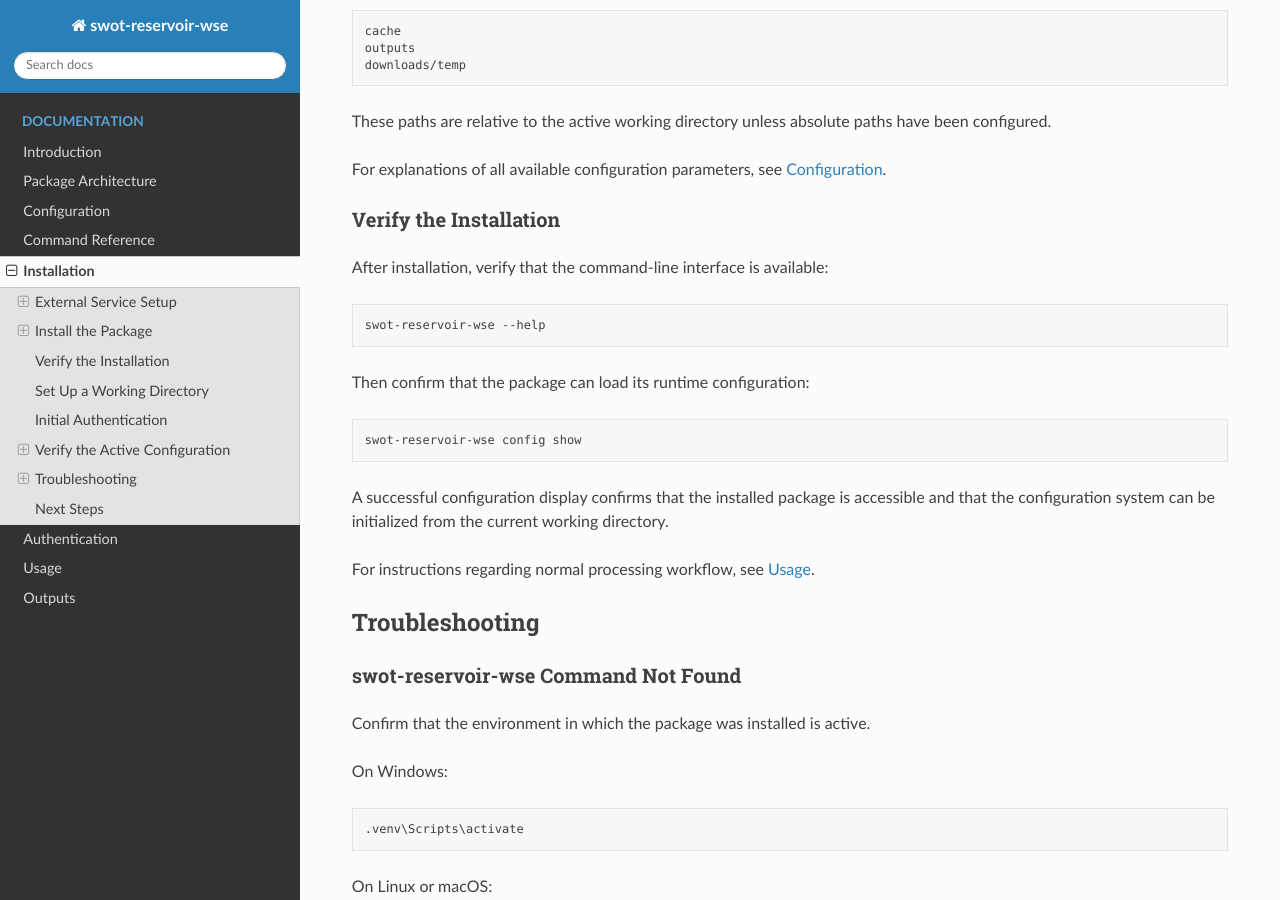
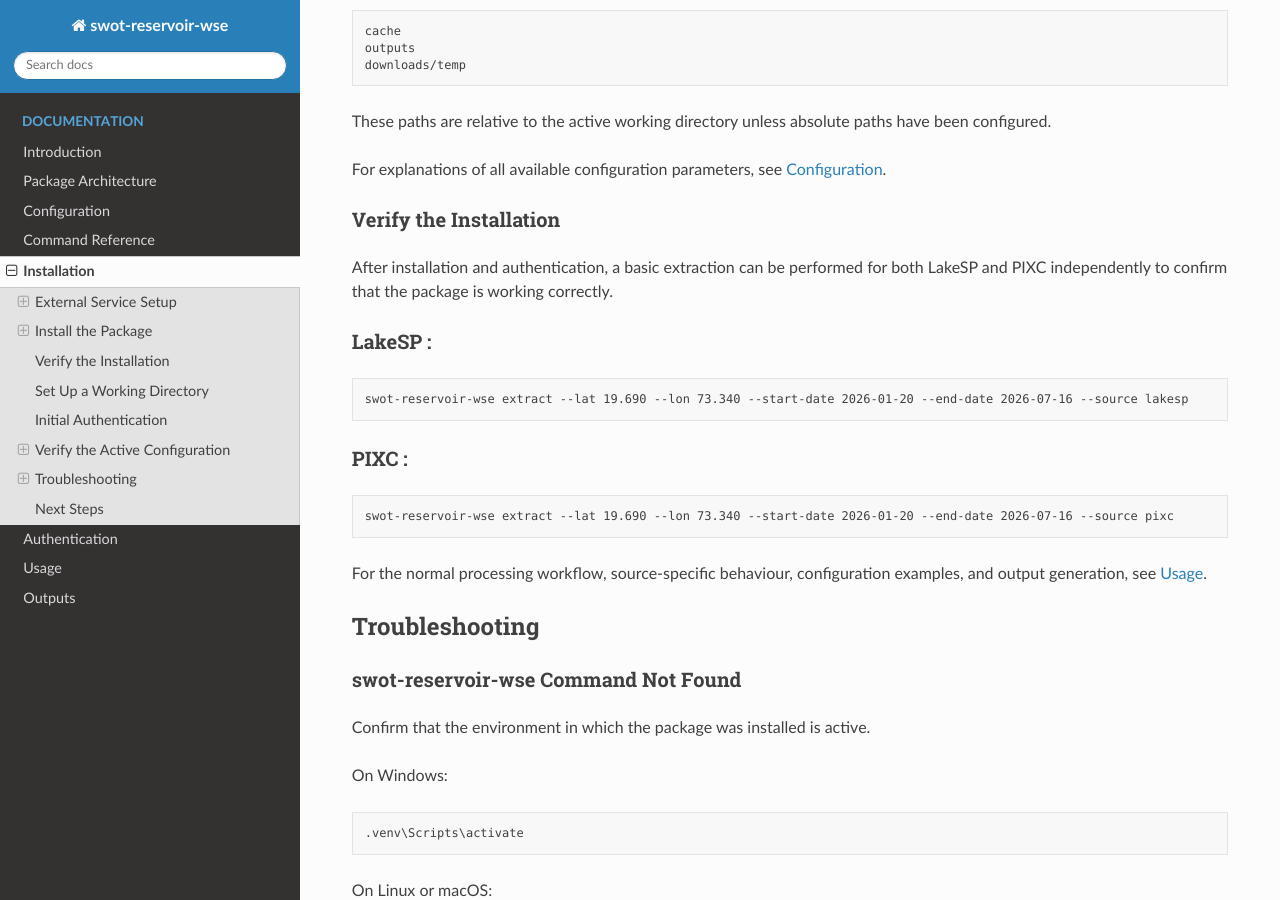
Before and after one commit to Celestialglitch/swot-reservoir-wse, a Sphinx documentation site: the page built from docs/installation.md, in a window 1280 px wide and 900 px high, scrolled down 7129 px. Built offline with Sphinx 7.4.7 and the Read the Docs theme 3.1.0, drawn with Linux system fonts in a browser that asks for light colours; some of the changed text lies outside the part shown.

Commit message:
Update installation.md

```diff
--- a/docs/installation.md
+++ b/docs/installation.md
@@ -157,7 +157,7 @@ The installation automatically installs the Python dependencies declared by the
 - numerical analysis and
 - plot generation.
 
-### Upgrade an Existing Local Installation
+### Upgrade an Existing Local Installation (For developers)
 
 If **swot-reservoir-wse** has already been installed from the repository and the source code has since been updated, run:
 
@@ -277,17 +277,17 @@ For explanations of all available configuration parameters, see [Configuration](
 
 ### Verify the Installation
 
-After installation, verify that the command-line interface is available:
+After installation and authentication, a basic extraction can be performed for both LakeSP and PIXC independently to confirm that the package is working correctly.
 
-    swot-reservoir-wse --help
+### LakeSP :
+    swot-reservoir-wse extract --lat 19.690 --lon 73.340 --start-date 2026-01-20 --end-date 2026-07-16 --source lakesp
 
-Then confirm that the package can load its runtime configuration:
 
-    swot-reservoir-wse config show
+### PIXC :
+    swot-reservoir-wse extract --lat 19.690 --lon 73.340 --start-date 2026-01-20 --end-date 2026-07-16 --source pixc
 
-A successful configuration display confirms that the installed package is accessible and that the configuration system can be initialized from the current working directory.
+For the normal processing workflow, source-specific behaviour, configuration examples, and output generation, see [Usage](usage.md).
 
-For instructions regarding normal processing workflow, see [Usage](usage.md).
 
 ## Troubleshooting
 
```
